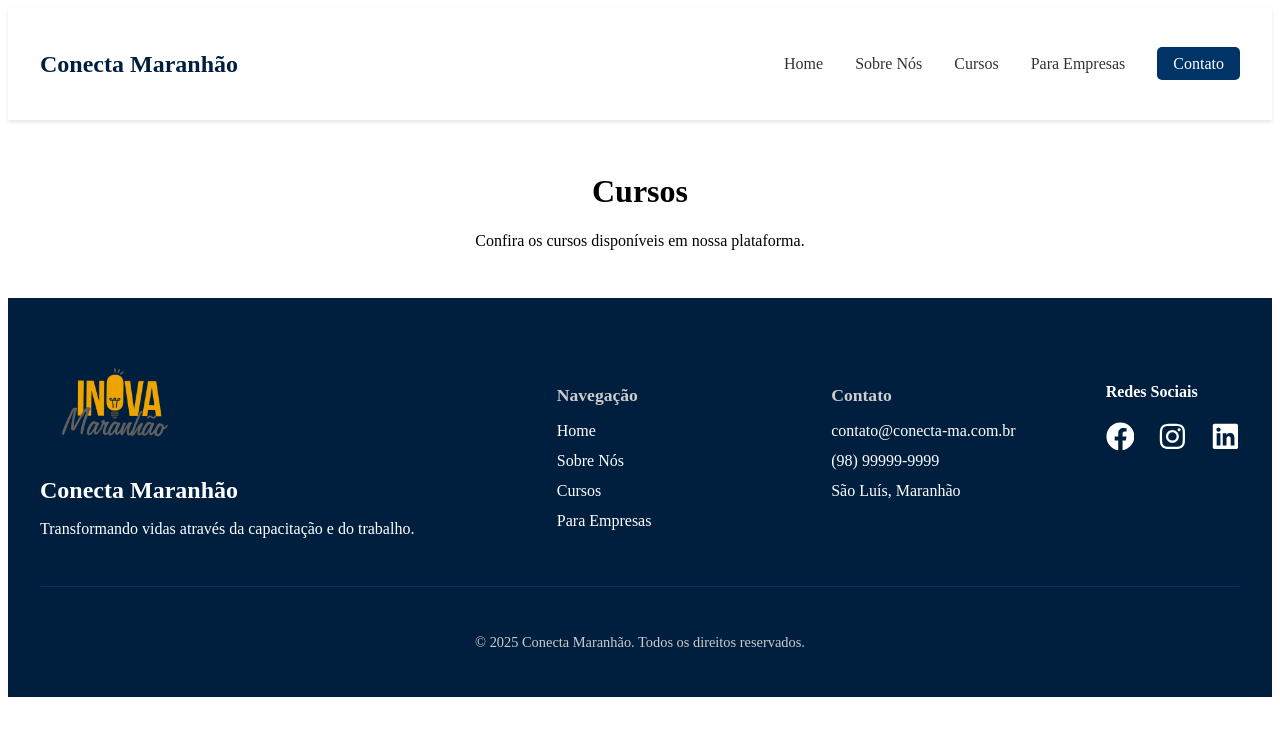
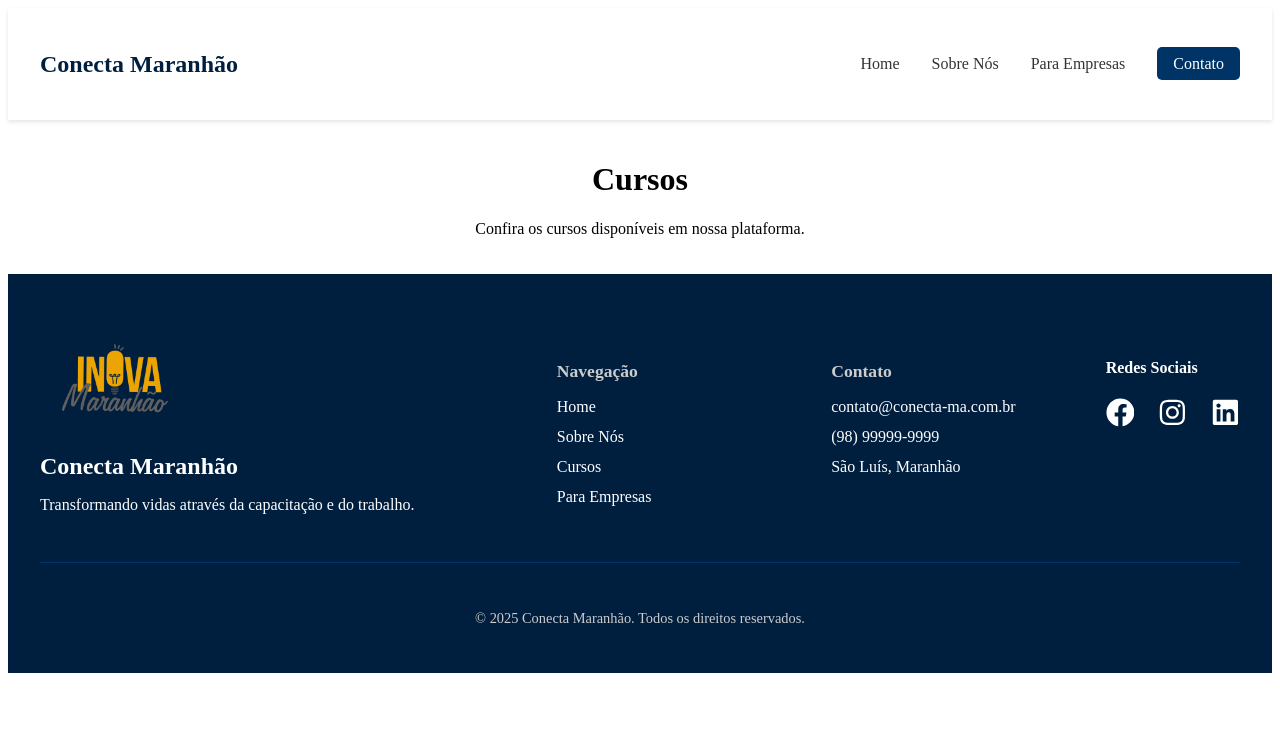
Before and after one commit to ConectaMaranhao/Front-End, a React (Vite) app: page /cursos in a window 1280 px wide. Shown: the top 736 px of the page. Built offline with nearby package versions, Linux system fonts and the light colour scheme.

Commit message:
🧹 chore (NavBar) : ajusta a estrutura do componente para o uso do useLocation

```diff
--- a/src/App.tsx
+++ b/src/App.tsx
@@ -1,12 +1,11 @@
 
 import { Footer } from './components/Layout/Footer/Footer';
-import { NavBar } from './components/Layout/NavBar/NavBar';
 import { AppRoutes } from './routes';
 
 function App() {
   return (
     <div className="AppContainer">
-       <NavBar />
+
        <main className='mainContent'>
        <AppRoutes />
 
--- a/src/components/Layout/NavBar/NavBar.tsx
+++ b/src/components/Layout/NavBar/NavBar.tsx
@@ -1,13 +1,15 @@
-import React, { useState } from 'react';
-import { FaBars, FaTimes } from 'react-icons/fa';
-import styles from './Navbar.module.css';
-import { Link } from 'react-router-dom';
+import React, { useState } from "react";
+import { FaBars, FaTimes } from "react-icons/fa";
+import styles from "./Navbar.module.css";
+import { Link, useLocation } from "react-router-dom";
 
 export const NavBar: React.FC = () => {
+  const location = useLocation();
+
   // Estado para controlar se o menu mobile está aberto ou fechado
   const [isMenuOpen, setIsMenuOpen] = useState(false);
 
-    const closeMobileMenu = () => setIsMenuOpen(false);
+  const closeMobileMenu = () => setIsMenuOpen(false);
 
   return (
     <nav className={styles.navbarContainer}>
@@ -15,18 +17,51 @@ export const NavBar: React.FC = () => {
         Conecta Maranhão
       </Link>
 
-
-      <div className={styles.menuIcon} onClick={() => setIsMenuOpen(!isMenuOpen)}>
+      <div
+        className={styles.menuIcon}
+        onClick={() => setIsMenuOpen(!isMenuOpen)}
+      >
         {isMenuOpen ? <FaTimes /> : <FaBars />}
       </div>
 
       {/* Lista de links de navegação */}
-      <ul className={`${styles.navLinks} ${isMenuOpen ? styles.active : ''}`}>
-        <li><Link to="/" onClick={closeMobileMenu}>Home</Link></li>
-        <li><Link to="/about" onClick={closeMobileMenu}>Sobre Nós</Link></li>
-        <li><Link to="/cursos" onClick={closeMobileMenu}>Cursos</Link></li>
-        <li><Link to="/empresas" onClick={closeMobileMenu}>Para Empresas</Link></li>
-        <li><Link to="/contato" className={styles.ctaButton}>Contato</Link></li>
+      <ul className={`${styles.navLinks} ${isMenuOpen ? styles.active : ""}`}>
+        {location.pathname !== "/" && (
+          <li>
+            <Link to="/" onClick={closeMobileMenu}>
+              Home
+            </Link>
+          </li>
+        )}
+        {location.pathname !== "/about" && (
+          <li>
+            <Link to="/about" onClick={closeMobileMenu}>
+              Sobre Nós
+            </Link>
+          </li>
+        )}
+
+        {location.pathname !== "/cursos" && (
+          <li>
+            <Link to="/cursos" onClick={closeMobileMenu}>
+              Cursos
+            </Link>
+          </li>
+        )}
+        {location.pathname !== "/empresas" && (
+          <li>
+            <Link to="/empresas" onClick={closeMobileMenu}>
+              Para Empresas
+            </Link>
+          </li>
+        )}
+        {location.pathname !== "/contato" && (
+          <li>
+            <Link to="/contato" className={styles.ctaButton}>
+              Contato
+            </Link>
+          </li>
+        )}
       </ul>
     </nav>
   );
--- a/src/pages/Cursos/CursosPage.tsx
+++ b/src/pages/Cursos/CursosPage.tsx
@@ -1,14 +1,15 @@
 //Tela de listagem  de cursos.import React from 'react';
-
+import React from 'react';
+import { NavBar } from '../../components/Layout/NavBar/NavBar';
 export const CursosPage: React.FC = () => {
   return (
-    <div
-    style={{
-    padding: '2rem',
-    textAlign: 'center'
-     }}>
+    <>
+    <NavBar/>
+
+    <div style={{ textAlign: 'center', padding: '20px' }}>
       <h1>Cursos</h1>
       <p>Confira os cursos disponíveis em nossa plataforma.</p>
     </div>
+    </>
   );
 };
--- a/src/pages/Empresas/EmpresasPage.tsx
+++ b/src/pages/Empresas/EmpresasPage.tsx
@@ -1,6 +1,7 @@
 //Tela específica para empresas.
 import React, { useEffect, useState } from "react";
 import styles from '../../components/Empresas/EmpresasPage.module.css';
+import { NavBar } from "../../components/Layout/NavBar/NavBar";
 
 
 type Candidato = {
@@ -32,6 +33,8 @@ const EmpresaVagasPage: React.FC = () => {
   }, []);
 
   return (
+    <>
+    <NavBar/>
   <div className={styles.container}>
     <h1 className={styles.titulo}>Candidatos para suas vagas</h1>
 
@@ -58,6 +61,7 @@ const EmpresaVagasPage: React.FC = () => {
       ))
     )}
   </div>
+  </>
 );
 
 };
```
Also changed, not shown: 1 other file (tests, documents, lock files or other folders).
